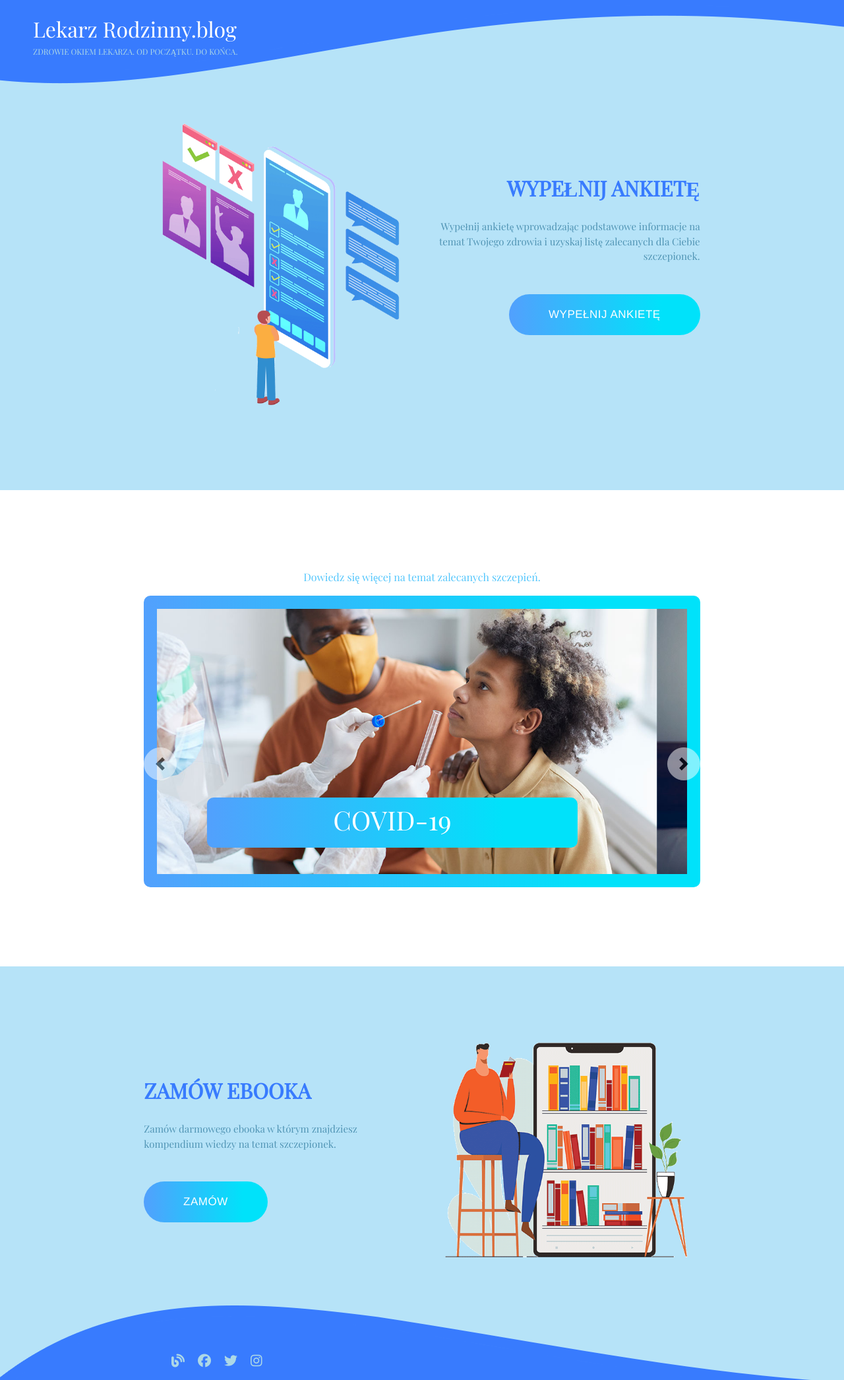
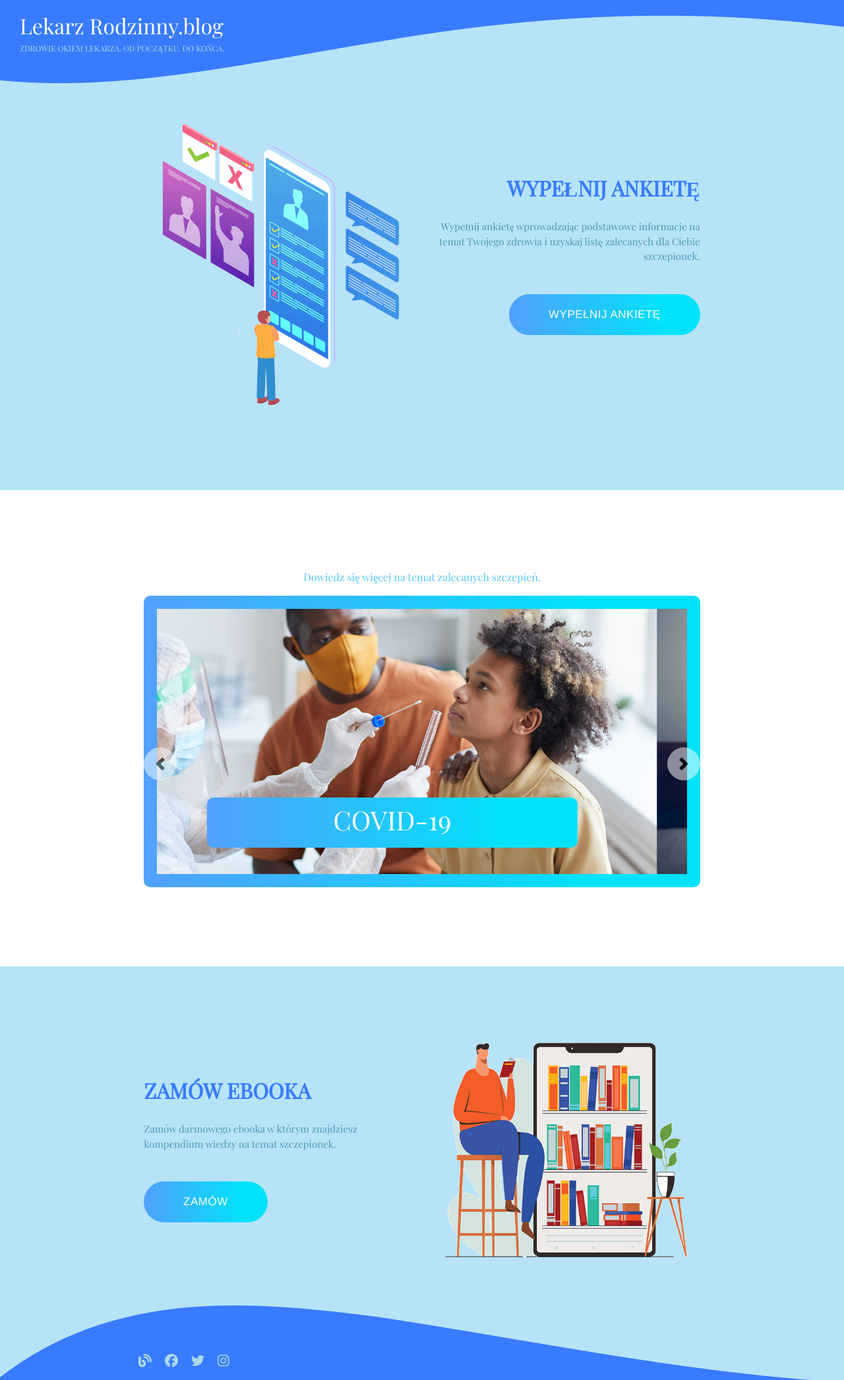
Before and after one commit to dominikazb/szczepienia, an Angular app: page / in a window 1280 px wide. Shown: the whole page at 66% size. Built offline with nearby package versions, Linux system fonts and the light colour scheme.

Commit message:
Task 0 - Cleanup

```diff
--- a/src/app/components/app-start/app-start.component.css
+++ b/src/app/components/app-start/app-start.component.css
@@ -265,20 +265,24 @@ a:hover, a:focus, a:active {
 @media (max-width: 779px) {
   .app_start__image {
     width: 50%;
+    height: auto;
   }
 }
 @media (min-width: 780px) and (max-width: 1099px) {
   .app_start__image {
     width: 60%;
+    height: auto;
   }
 }
 @media (min-width: 1100px) and (max-width: 1200px) {
   .app_start__image {
     width: 70%;
+    height: auto;
   }
 }
 @media (min-width: 1201px) {
   .app_start__image {
     width: 100%;
+    height: auto;
   }
 }
--- a/src/app/components/app-start/app-start.component.html
+++ b/src/app/components/app-start/app-start.component.html
@@ -1,4 +1,3 @@
-<!--<header></header>-->
 <div id="app_body">
   <div class="app_start__container">
     <div class="survey__wrapper">
@@ -123,4 +122,3 @@
     </div>
   </div>
 </div>
-<!--<footer></footer>-->
--- a/src/app/components/footer/footer.component.css
+++ b/src/app/components/footer/footer.component.css
@@ -8,7 +8,7 @@
 }
 
 .footer__container {
-  padding-left: 250px;
+  padding-left: 200px;
   padding-top: 80px;
 }
 
--- a/src/app/components/header/header.component.css
+++ b/src/app/components/header/header.component.css
@@ -8,8 +8,8 @@
 }
 
 .title_wrapper {
-  padding-top: 20px;
-  padding-left: 50px;
+  padding-top: 15px;
+  padding-left: 30px;
 }
 
 .header_title {
```
Also changed, not shown: src/app/components/footer/app_footer.png (deleted).
